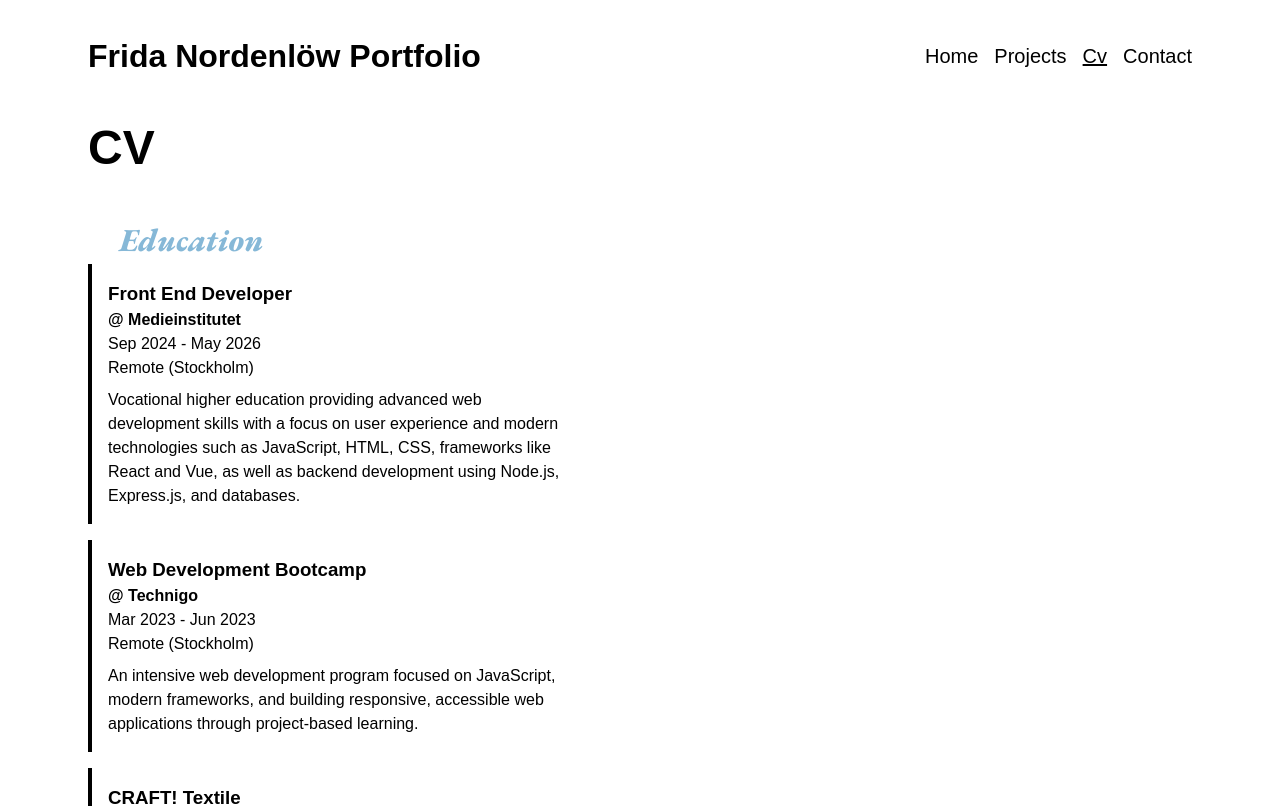
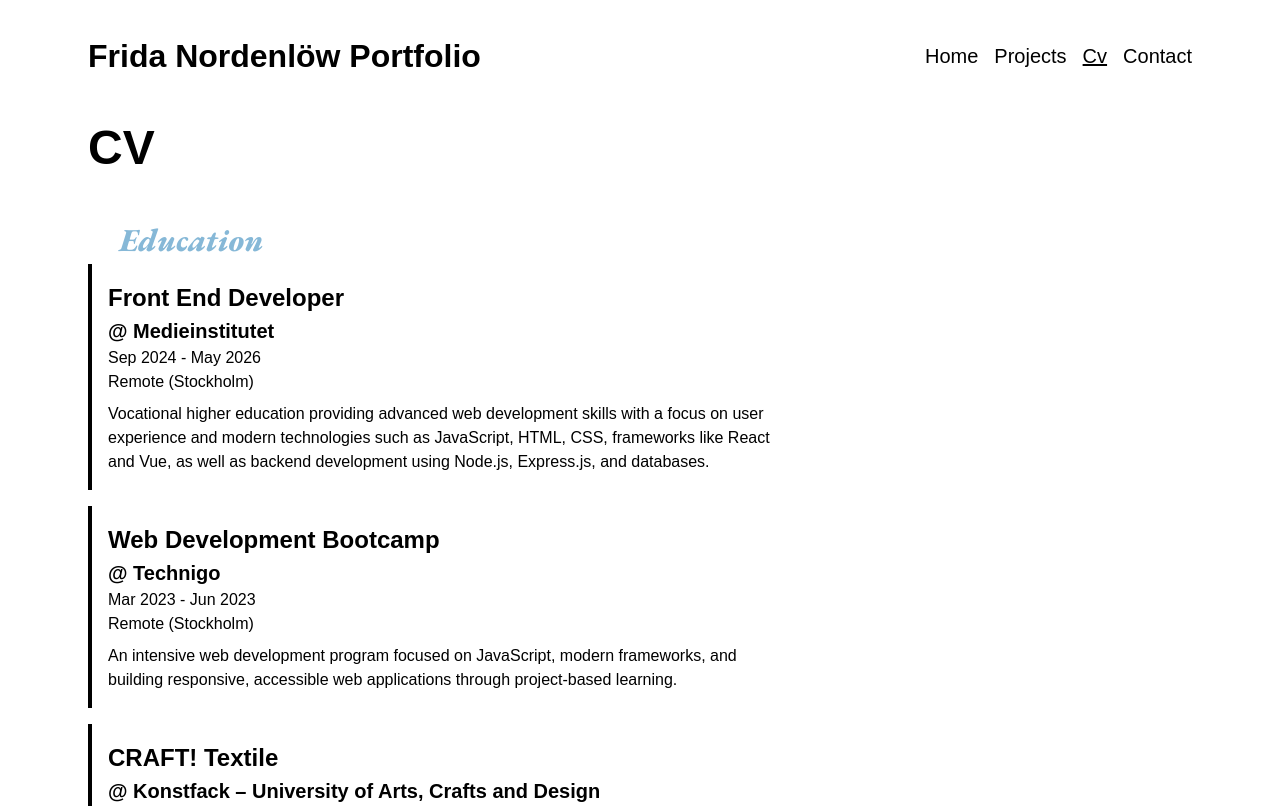
Before and after one commit to fridanordenlow/angular-portfolio, an Angular app: page /cv in a window 1280 px wide. Shown: the top 806 px of the page. Built offline with nearby package versions, Linux system fonts and the light colour scheme; a web font is replaced by a local one.

Commit message:
small edits

```diff
--- a/src/app/pages/home/home.component.html
+++ b/src/app/pages/home/home.component.html
@@ -19,6 +19,8 @@
         </h4>
       </div>
     </div>
+
+    <!-- <p [class.redBorder] = "...">Lorem ipsum dolor sit amet consectetur adipisicing elit. Quos, ad.</p> -->
 
     <p class="home__paragraph">
       Hello! I'm a Frontend Developer with a background in the creative field,
--- a/src/app/shared/page-header/page-header.component.scss
+++ b/src/app/shared/page-header/page-header.component.scss
@@ -4,7 +4,6 @@ h2 {
   color: black;
   font-size: $font-size-heading-sm;
   font-weight: $fw-black;
-  margin-bottom: 65px;
 
   @media (min-width: 667px) {
     font-size: $font-size-heading-lg;
--- a/src/styles/_base.scss
+++ b/src/styles/_base.scss
@@ -21,6 +21,14 @@ main {
   gap: $space-xs;
   padding: $space-sm;
   margin-bottom: $space-sm;
-  border-left: 4px solid black;
-  max-width: 500px;
+  border-left: $space-xxs solid black;
+  max-width: 700px;
 }
+
+h3 {
+  font-size: $font-size-heading-xs;
+}
+
+h4 {
+  font-size: $font-size-heading-xxs;
+}
```
